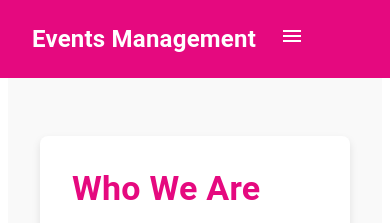
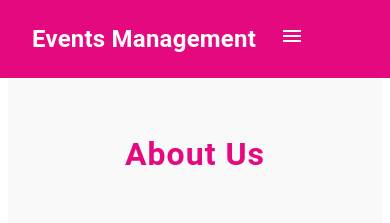
Before and after one commit to rafatparween/Events-Management, a React (Vite) app: page /About in a window 390 px wide. Shown: the top 223 px of the page. Built offline with nearby package versions, Linux system fonts and the light colour scheme.

Commit message:
try to make responsive for mobile view in about section

```diff
--- a/src/About/About.jsx
+++ b/src/About/About.jsx
@@ -1,3 +1,254 @@
+// import React from "react";
+// import { Box, Typography, Grid, Button } from "@mui/material";
+// import { Link } from "react-router-dom";
+
+// const About = () => {
+//   return (
+//     <Box
+//       sx={{
+//         display: "flex",
+//         flexDirection: "column",
+//         minHeight: "100vh", // Full page height
+//       }}
+//     >
+//       {/* Main Content Section */}
+//       <Box
+//         sx={{
+//           backgroundColor: "#f9f9f9",
+//           flex: 1, // Allows content area to take available space
+//           padding: "4rem 2rem",
+//         }}
+//       >
+//         {/* About Header Section */}
+//         <Box sx={{ textAlign: "center", marginBottom: "4rem" }}>
+//           <Typography
+//             variant="h3"
+//             sx={{
+//               color: "#e5097f",
+//               fontWeight: "bold",
+//               letterSpacing: "1px",
+//               marginBottom: "1rem",
+//             }}
+//           >
+//             {/* About Us */}
+//           </Typography>
+//           <Typography
+//             variant="h5"
+//             sx={{
+//               color: "#333",
+//               maxWidth: "800px",
+//               margin: "0 auto",
+//               fontSize: "1.2rem",
+//               lineHeight: "1.8",
+//               marginBottom: "2rem",
+//             }}
+//           >
+//             {/* Welcome to our platform! We are dedicated to providing seamless and efficient solutions to make your events
+//             and projects a success. */}
+//           </Typography>
+//         </Box>
+
+//         {/* About Us Section (Text on Left, Image on Right) */}
+//         <Grid container spacing={4} alignItems="center">
+//           <Grid item xs={12} md={6}>
+//             <Box
+//               sx={{
+//                 backgroundColor: "#fff",
+//                 borderRadius: "8px",
+//                 boxShadow: "0 4px 8px rgba(0, 0, 0, 0.1)",
+//                 padding: "2rem",
+//               }}
+//             >
+//               <Typography
+//                 variant="h4"
+//                 sx={{
+//                   color: "#e5097f",
+//                   fontWeight: "bold",
+//                   marginBottom: "2rem",
+//                 }}
+//               >
+//                 Who We Are
+//               </Typography>
+//               <Typography
+//                 variant="body1"
+//                 sx={{
+//                   color: "#555",
+//                   fontSize: "1.2rem",
+//                   lineHeight: "1.8",
+//                 }}
+//               >
+//                 We are a dedicated team of professionals committed to providing event management solutions that are
+//                 efficient and reliable. Over the years, we’ve refined our processes to ensure that every event we handle
+//                 runs smoothly, from start to finish.
+//               </Typography>
+//             </Box>
+//           </Grid>
+//           <Grid item xs={12} md={6}>
+//             <Box
+//               sx={{
+//                 backgroundColor: "#fff",
+//                 borderRadius: "8px",
+//                 boxShadow: "0 4px 8px rgba(0, 0, 0, 0.1)",
+//                 overflow: "hidden", // Ensures the image stays within the box
+//               }}
+//             >
+//               <img
+//                 src="https://eventsmanagementkerala.com/wp-content/uploads/2023/02/blog-2.27e5a04.webp"
+//                 alt="About Us Image"
+//                 style={{
+//                   width: "100%",
+//                   height: "auto",
+//                   borderRadius: "8px",
+//                   boxShadow: "0 4px 6px rgba(0, 0, 0, 0.2)", // Optional image shadow
+//                 }}
+//               />
+//             </Box>
+//           </Grid>
+//         </Grid>
+
+//         {/* Our Story Section (Text on Right, Image on Left) */}
+//         <Grid container spacing={4} alignItems="center" sx={{ marginTop: "5rem" }}>
+//           <Grid item xs={12} md={6}>
+//             <Box
+//               sx={{
+//                 backgroundColor: "#fff",
+//                 borderRadius: "8px",
+//                 boxShadow: "0 4px 8px rgba(0, 0, 0, 0.1)",
+//                 overflow: "hidden",
+//               }}
+//             >
+//               <img
+//                 src="https://eventsmanagementkerala.com/wp-content/uploads/2022/09/120194784-3326284494132901-5082331046715279958-o_15_185637-162346919663970.webp"
+//                 alt="Our Story Image"
+//                 style={{
+//                   width: "100%",
+//                   height: "auto",
+//                   borderRadius: "8px",
+//                   boxShadow: "0 4px 6px rgba(0, 0, 0, 0.2)",
+//                 }}
+//               />
+//             </Box>
+//           </Grid>
+//           <Grid item xs={12} md={6}>
+//             <Box
+//               sx={{
+//                 backgroundColor: "#fff",
+//                 borderRadius: "8px",
+//                 boxShadow: "0 4px 8px rgba(0, 0, 0, 0.1)",
+//                 padding: "2rem",
+//               }}
+//             >
+//               <Typography
+//                 variant="h4"
+//                 sx={{
+//                   color: "#e5097f",
+//                   fontWeight: "bold",
+//                   marginBottom: "2rem",
+//                 }}
+//               >
+//                 Our Story
+//               </Typography>
+//               <Typography
+//                 variant="body1"
+//                 sx={{
+//                   color: "#555",
+//                   fontSize: "1.2rem",
+//                   lineHeight: "1.8",
+//                 }}
+//               >
+//                 We started with a vision to revolutionize the event planning industry. Our founders came together with a
+//                 common goal of simplifying the entire process, from conception to execution. The journey has not always
+//                 been easy, but our passion for delivering exceptional events has driven us to grow and evolve.
+//               </Typography>
+//             </Box>
+//           </Grid>
+//         </Grid>
+
+//         {/* Services Section */}
+//         <Box sx={{ marginTop: "5rem", marginBottom: "5rem", textAlign: "center" }}>
+//           <Typography
+//             variant="h4"
+//             sx={{
+//               color: "#e5097f",
+//               fontWeight: "bold",
+//               marginBottom: "3rem",
+//             }}
+//           >
+//             What We Offer
+//           </Typography>
+
+//           <Grid container spacing={4} justifyContent="center">
+//             {/* Service cards (keep this part as is) */}
+//           </Grid>
+//         </Box>
+
+//         {/* Contact Section */}
+//         <Box
+//           sx={{
+//             backgroundColor: "#e5097f",
+//             padding: "4rem 2rem",
+//             borderRadius: "10px",
+//             textAlign: "center",
+//           }}
+//         >
+//           <Typography
+//             variant="h5"
+//             sx={{
+//               color: "white",
+//               marginBottom: "1rem",
+//               fontWeight: "bold",
+//             }}
+//           >
+//             Get in Touch with Us
+//           </Typography>
+//           <Typography
+//             variant="body1"
+//             sx={{
+//               color: "white",
+//               marginBottom: "2rem",
+//               fontSize: "1.1rem",
+//               maxWidth: "600px",
+//               margin: "0 auto",
+//             }}
+//           >
+//             Have any questions or want to know more about our services? Feel free to contact us, and we’ll be happy to
+//             help! We're available 24/7, and our customer support team is ready to assist you with any inquiries you may
+//             have.
+//           </Typography>
+//           <Button
+//             component={Link}
+//             to="/contact"
+//             variant="contained"
+//             sx={{
+//               backgroundColor: "white",
+//               color: "#e5097f",
+//               "&:hover": { backgroundColor: "#f5a1d3" },
+//             }}
+//           >
+//             Contact Us
+//           </Button>
+//         </Box>
+//       </Box>
+
+//       {/* Footer */}
+//       <Box
+//         sx={{
+//           backgroundColor: "#333",
+//           color: "white",
+//           textAlign: "center",
+//           padding: "2rem",
+//         }}
+//       >
+//         <Typography variant="body2">&copy; 2025 Hewlett Hub Solutions. All rights reserved.</Typography>
+//       </Box>
+//     </Box>
+//   );
+// };
+
+// export default About;
+
+
+
 import React from "react";
 import { Box, Typography, Grid, Button } from "@mui/material";
 import { Link } from "react-router-dom";
@@ -20,7 +271,13 @@ const About = () => {
         }}
       >
         {/* About Header Section */}
-        <Box sx={{ textAlign: "center", marginBottom: "4rem" }}>
+        <Box
+          sx={{
+            textAlign: "center",
+            marginBottom: "4rem",
+            marginTop: { xs: "4rem", sm: "0" }, // Top margin for mobile view to prevent overlap
+          }}
+        >
           <Typography
             variant="h3"
             sx={{
@@ -28,9 +285,10 @@ const About = () => {
               fontWeight: "bold",
               letterSpacing: "1px",
               marginBottom: "1rem",
+              fontSize: { xs: "2rem", sm: "3rem" }, // Responsive font size
             }}
           >
-            {/* About Us */}
+            About Us
           </Typography>
           <Typography
             variant="h5"
@@ -38,7 +296,7 @@ const About = () => {
               color: "#333",
               maxWidth: "800px",
               margin: "0 auto",
-              fontSize: "1.2rem",
+              fontSize  : { xs: "1rem", sm: "1.2rem" }, // Responsive font size
               lineHeight: "1.8",
               marginBottom: "2rem",
             }}
```
